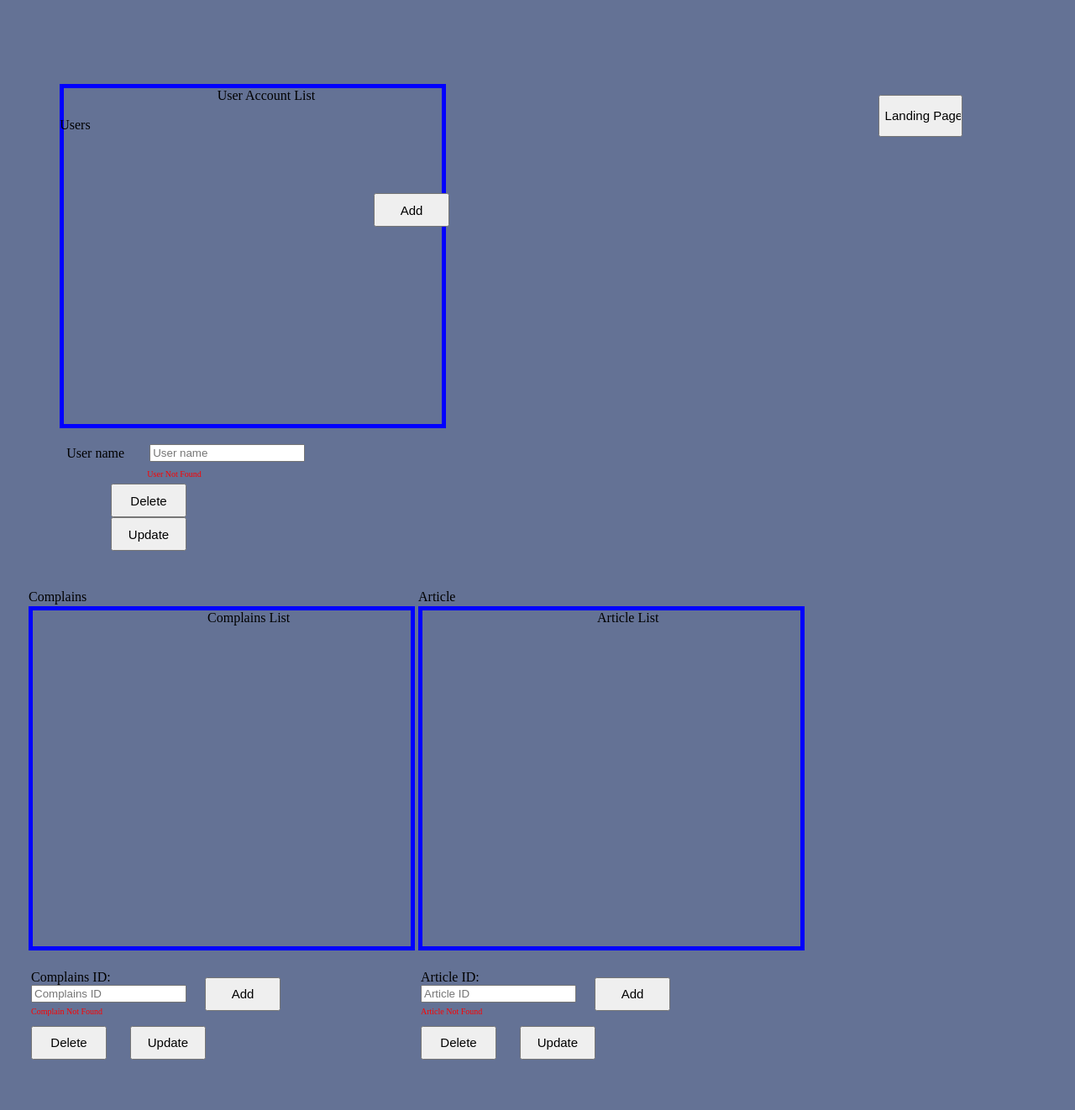
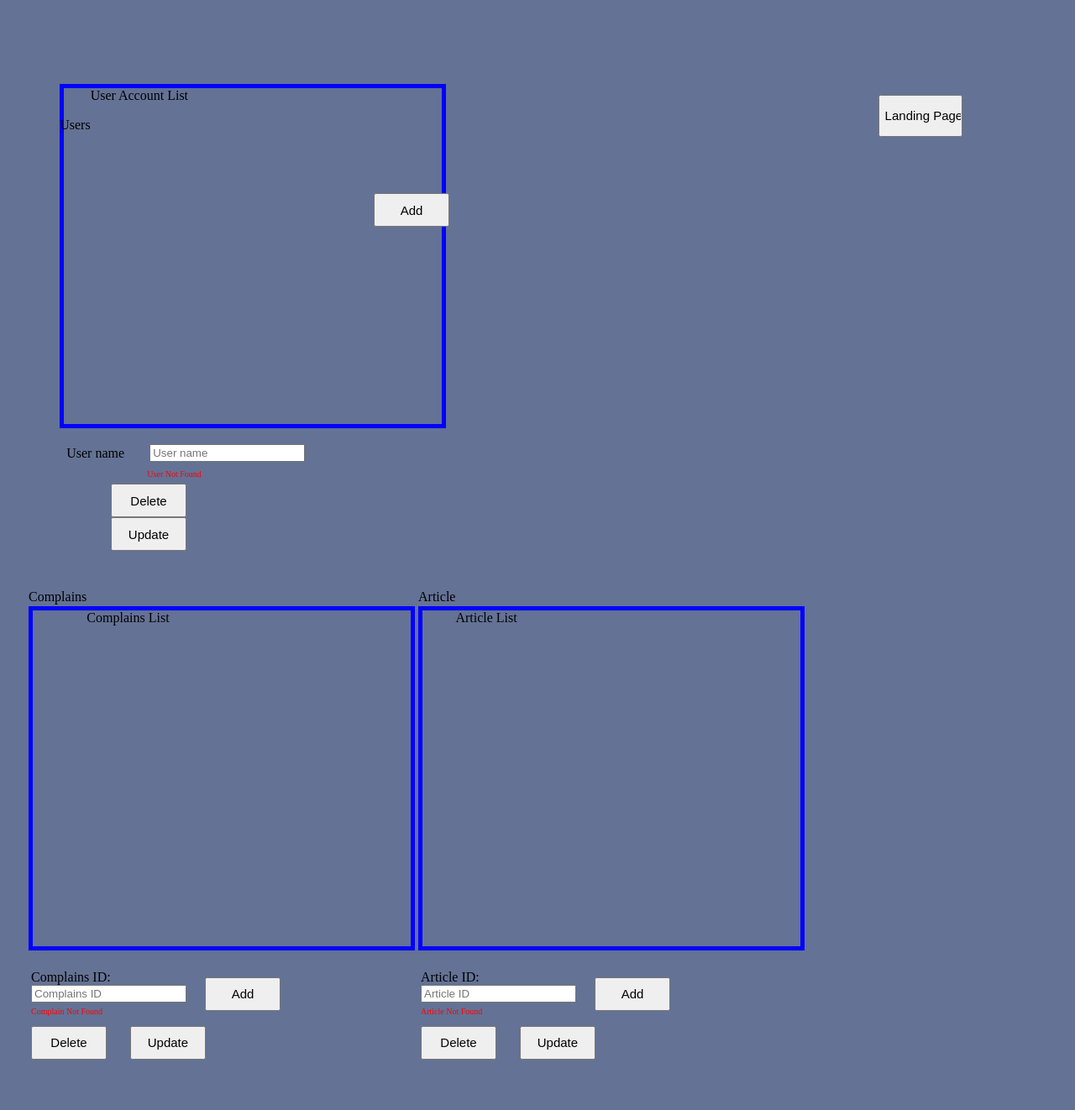
Before and after one commit to helenmand/Stop-Hate-Crimes, a PHP site: page /AdminPage.html in a window 1280 px wide. Shown: the whole page at 84% size. Run offline with PHP 8.4, Linux system fonts and the light colour scheme.

Commit message:
Correction of classes

```diff
--- a/AdminPage.css
+++ b/AdminPage.css
@@ -36,7 +36,7 @@ body{
 	border: 5px solid blue;
 	width: 450px;
 	height: 400px;
-	text-align: center;
+	/*text-align: center;*/
 }
 
 .AddButton {
@@ -54,9 +54,7 @@ body{
 	margin-left: 5%;
 
 }
-.UserNameInput {
 
-}
 .WarningLabel {
 	margin-left:35%;
 	font-size: 10px;
```
